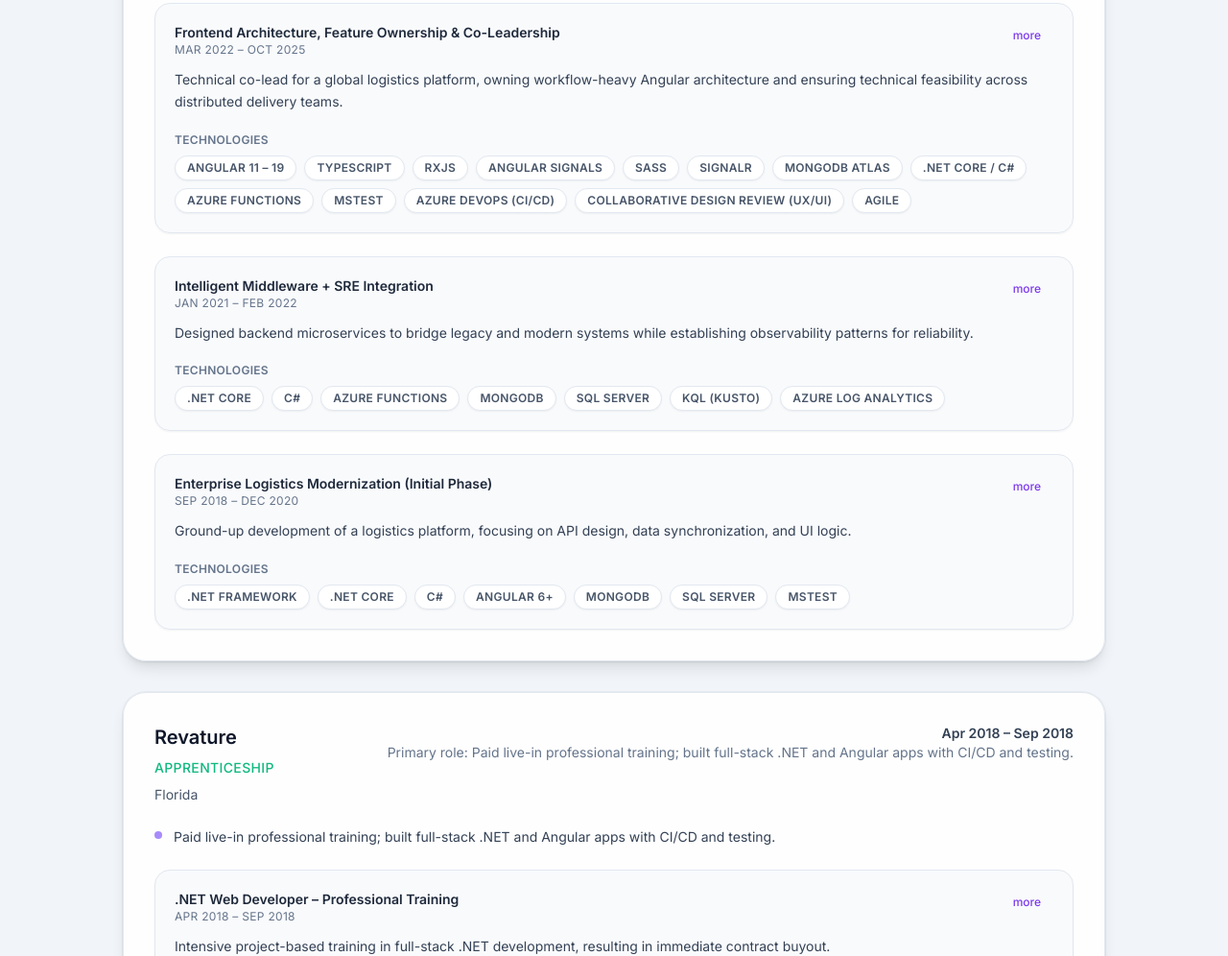
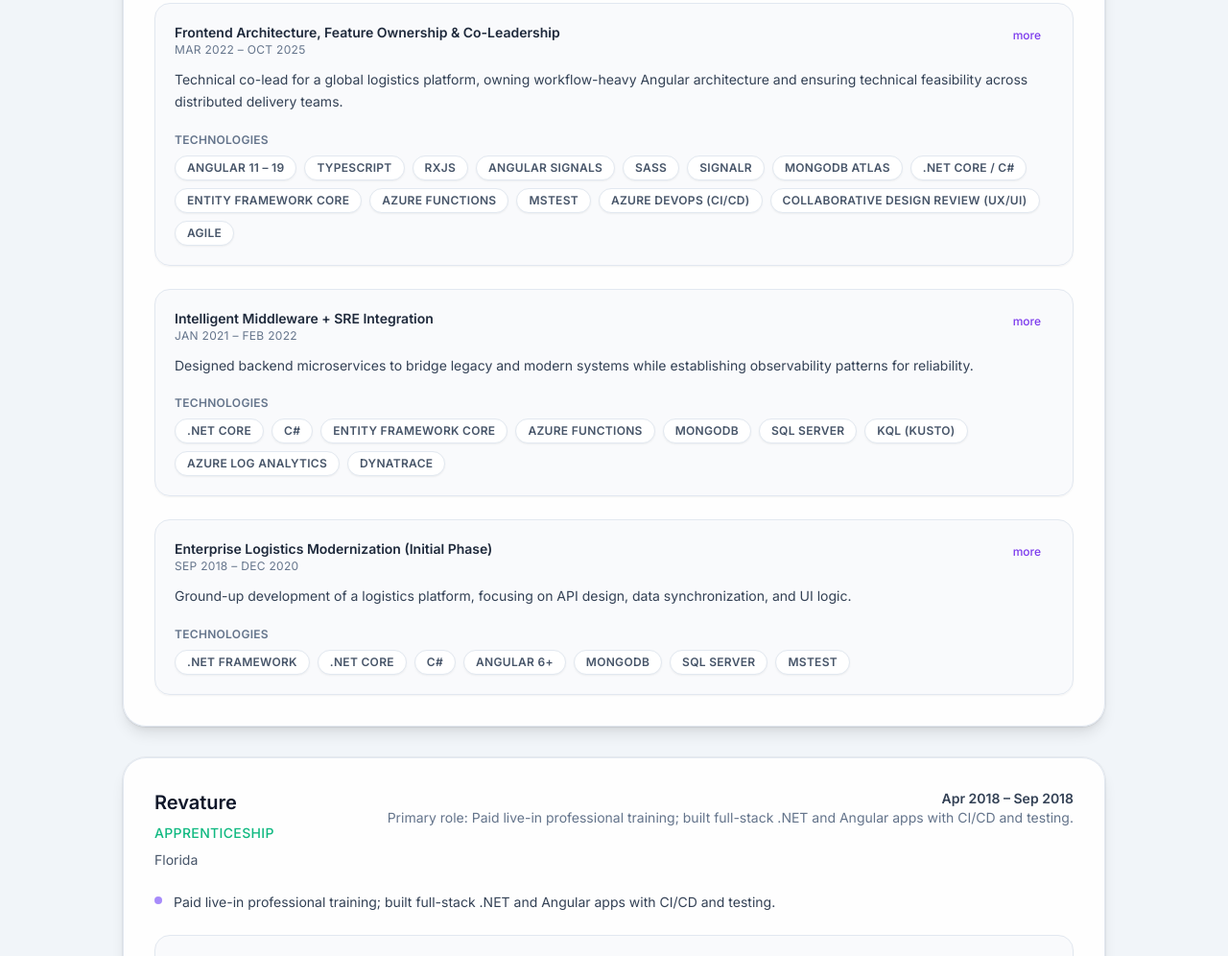
Before and after one commit to silveranstavern-gmail/astro-pondering-silver, an Astro site: page /resume in a window 1280 px wide. Shown: the part 1777-2773 px from the top of the page at 96% size. Built offline with nearby package versions, Linux system fonts and the light colour scheme; Astro itself is replaced by a stand-in of ours.

Commit message:
Finalize architectural refinements and tech stack additions

```diff
--- a/src/components/Resume.tsx
+++ b/src/components/Resume.tsx
@@ -208,6 +208,7 @@ const resumeData: ResumeData = {
                         'SignalR',
                         'MongoDB Atlas',
                         '.NET Core / C#',
+                        'Entity Framework Core',
                         'Azure Functions',
                         'MSTest',
                         'Azure DevOps (CI/CD)',
@@ -242,11 +243,13 @@ const resumeData: ResumeData = {
                     techStack: [
                         '.NET Core',
                         'C#',
+                        'Entity Framework Core',
                         'Azure Functions',
                         'MongoDB',
                         'SQL Server',
                         'KQL (Kusto)',
                         'Azure Log Analytics',
+                        'Dynatrace',
                     ],
                 },
                 {
@@ -300,7 +303,8 @@ const resumeData: ResumeData = {
                     snapshotFocus:
                         'Intensive project-based training in full-stack .NET development, resulting in immediate contract buyout.',
                     standardHighlights: [
-                        'Developed full-stack web applications using C#, ASP.NET MVC, and Angular.',
+                        'Developed loosely coupled full-stack web applications using C#, ASP.NET MVC, and Angular.',
+                        'Engineered and exposed RESTful services (SOA) built in ASP.NET Web API to support modular client interactions.',
                         'Configured CI/CD pipelines using Jenkins, automating build/deploy to AWS.',
                         'Applied SOLID and OOP principles to design clean, extensible back-end services.',
                     ],
@@ -394,7 +398,7 @@ const resumeData: ResumeData = {
         {
             title: 'PonderingSilver.com',
             description: 'Engineering portfolio demonstrating React 19 competency within an Astro "Islands Architecture" environment. Features a complex, stateful resume builder with nested expansion logic and print-optimized UI.',
-            url: 'https://ponderingsilver.com/resume/',
+            url: 'https://ponderingsilver.com/',
         },
     ],
     education: [
```
